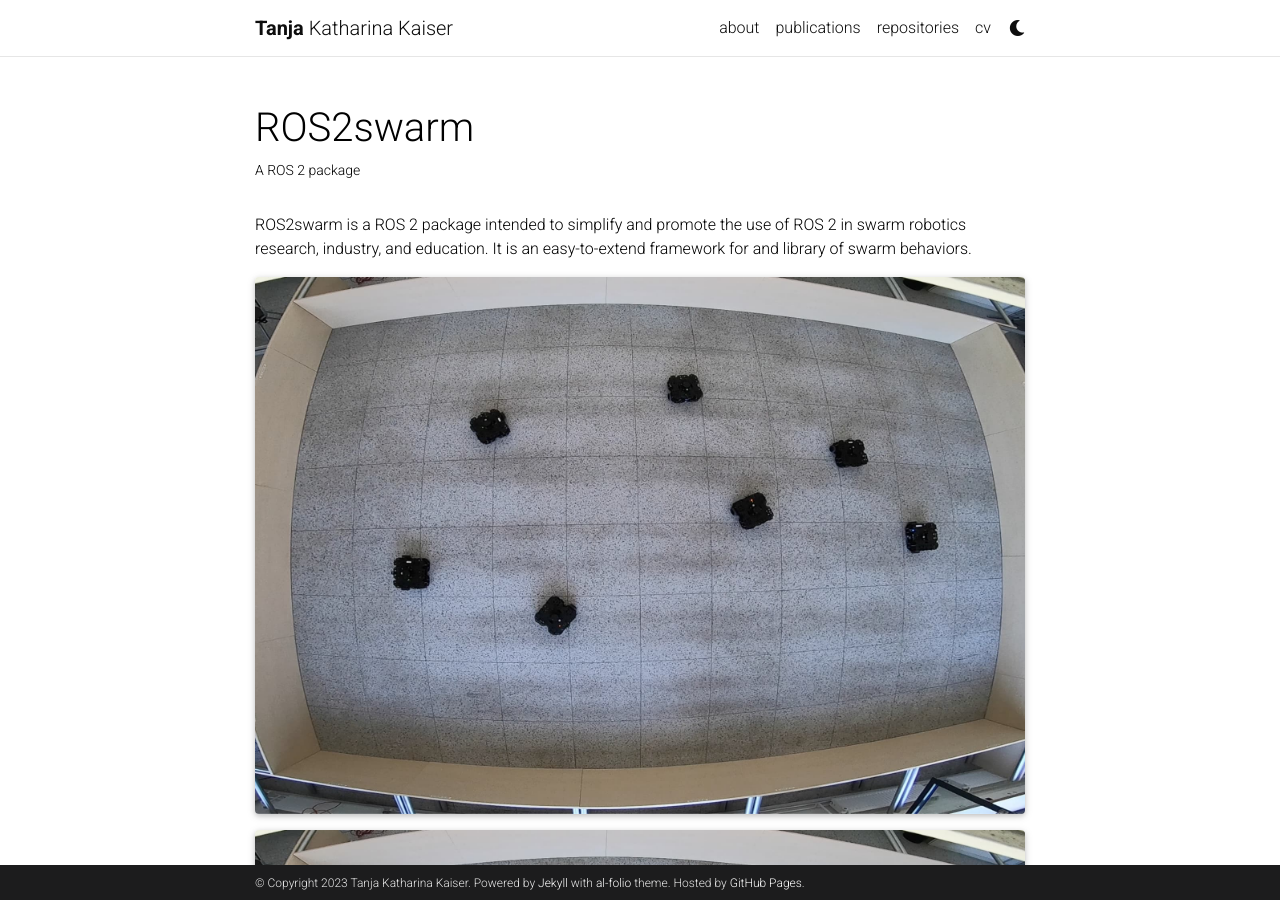
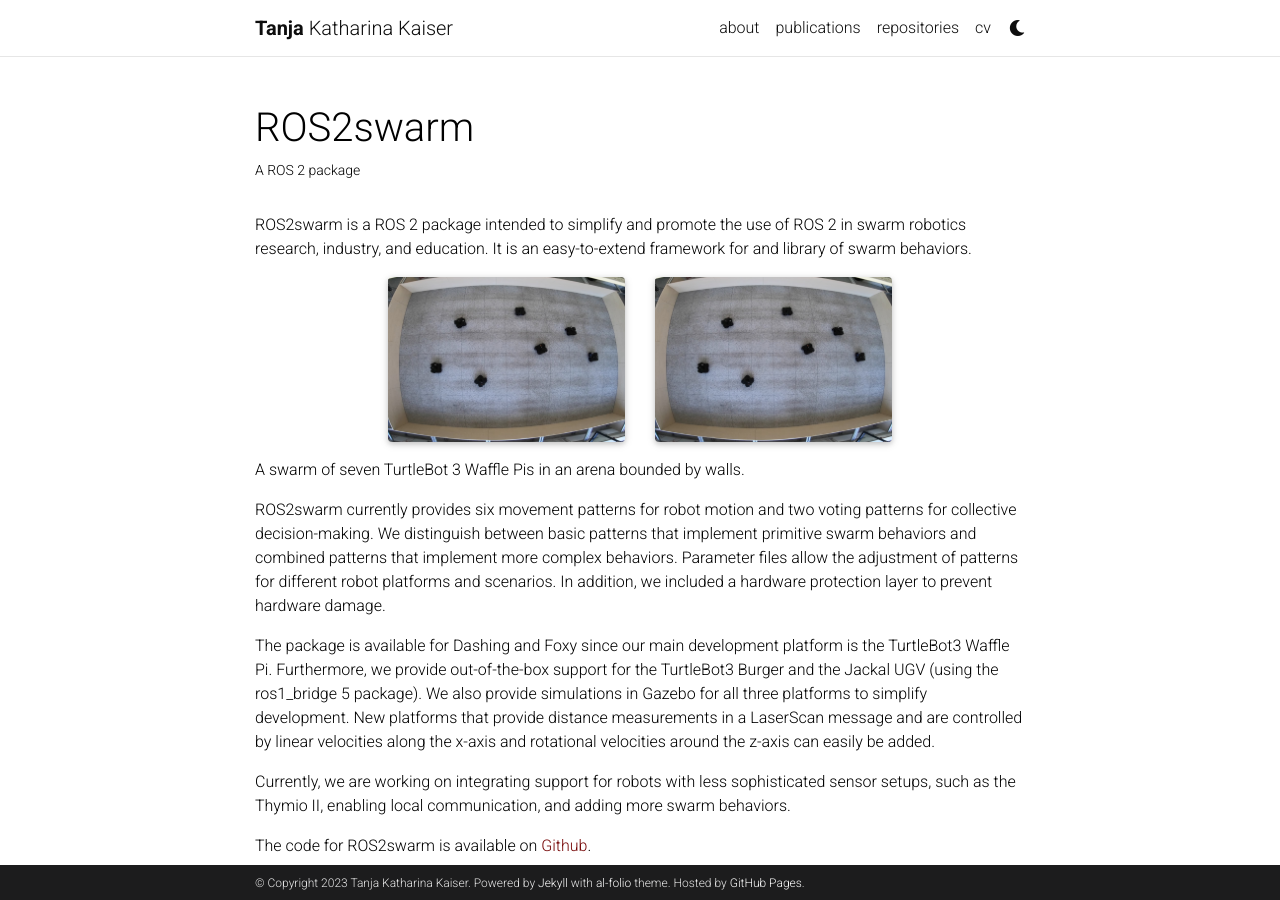
Before and after one commit to msminirobot/msminirobot.github.io, a Jekyll site: the page built from _projects/2_project.md, in a window 1280 px wide and 900 px high. Built offline with Jekyll 4.4.1, drawn with Linux system fonts in a browser that asks for light colours; full-size pictures stand in for the smaller copies a plugin makes; comment, search, counter and statistics services are not loaded; a style sheet for code colours, icons or effects is not loaded.

Commit message:
Update 2_project.md

```diff
--- a/_projects/2_project.md
+++ b/_projects/2_project.md
@@ -10,8 +10,15 @@
 ROS2swarm is a ROS 2 package intended to simplify and promote the use of ROS 2 in swarm robotics research, industry, and education.
 It is an easy-to-extend framework for and library of swarm behaviors.
 
+
+<div class="row justify-content-sm-center">
+    <div class="col-sm-4 mt-3 mt-md-0">
 {% include figure.html path="assets/img/ROS2swarm_TB.jpg" title="TurtleBot3 Waffle Pis in an arena." class="img-fluid rounded z-depth-1" %}
+    </div>
+    <div class="col-sm-4 mt-3 mt-md-0">
 {% include figure.html path="assets/img/ROS2swarm_TB.jpg" title="TurtleBot3 Waffle Pis in an arena." class="img-fluid rounded z-depth-1" %}
+    </div>
+</div>
 A swarm of seven TurtleBot 3 Waffle Pis in an arena bounded by walls.
 
 ROS2swarm currently provides six movement patterns for robot motion and two voting patterns for collective decision-making. We distinguish between basic patterns that implement primitive swarm behaviors and combined patterns that implement more complex behaviors. Parameter files allow the adjustment of patterns for different robot platforms and scenarios. In addition, we included a hardware protection layer to prevent hardware damage.
```
